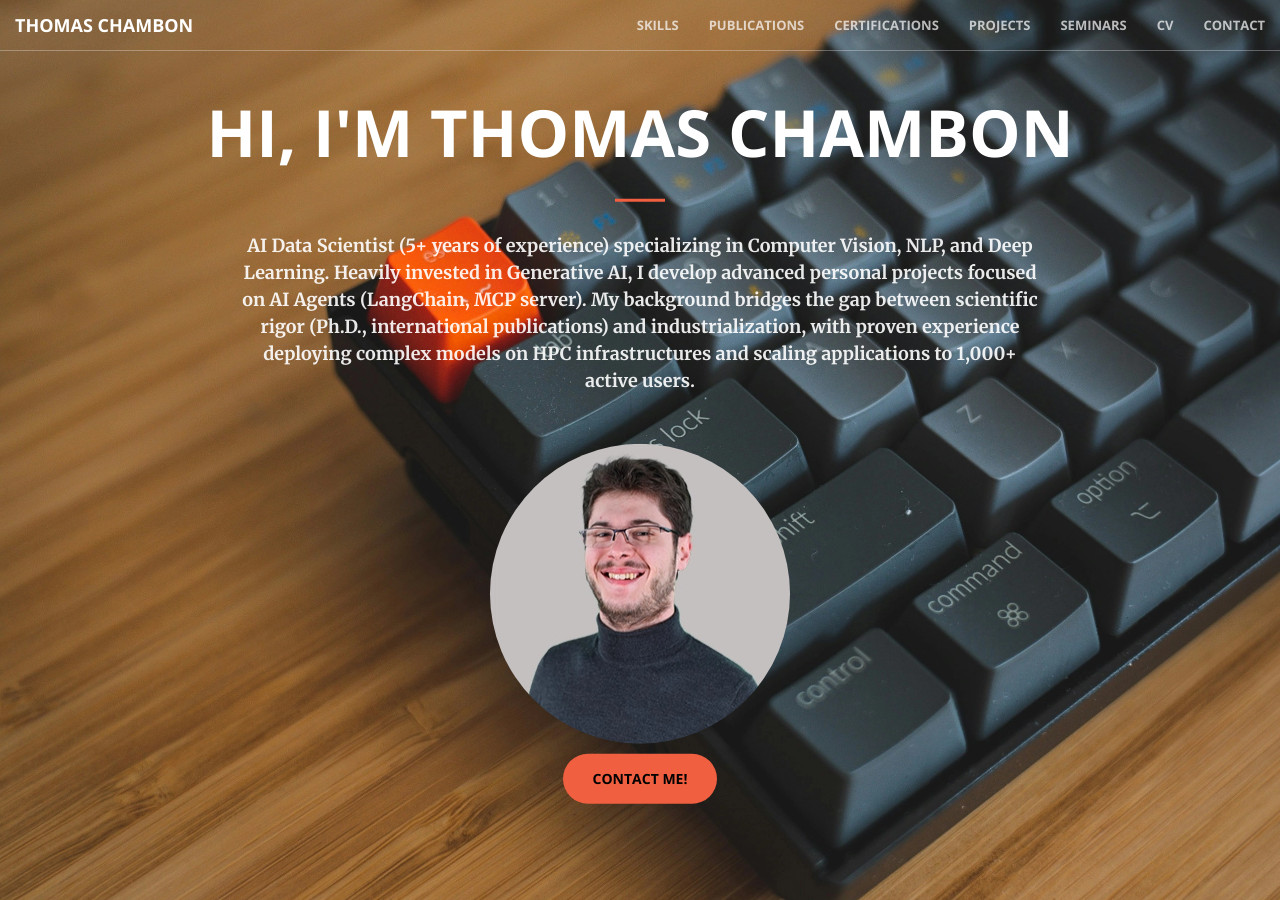
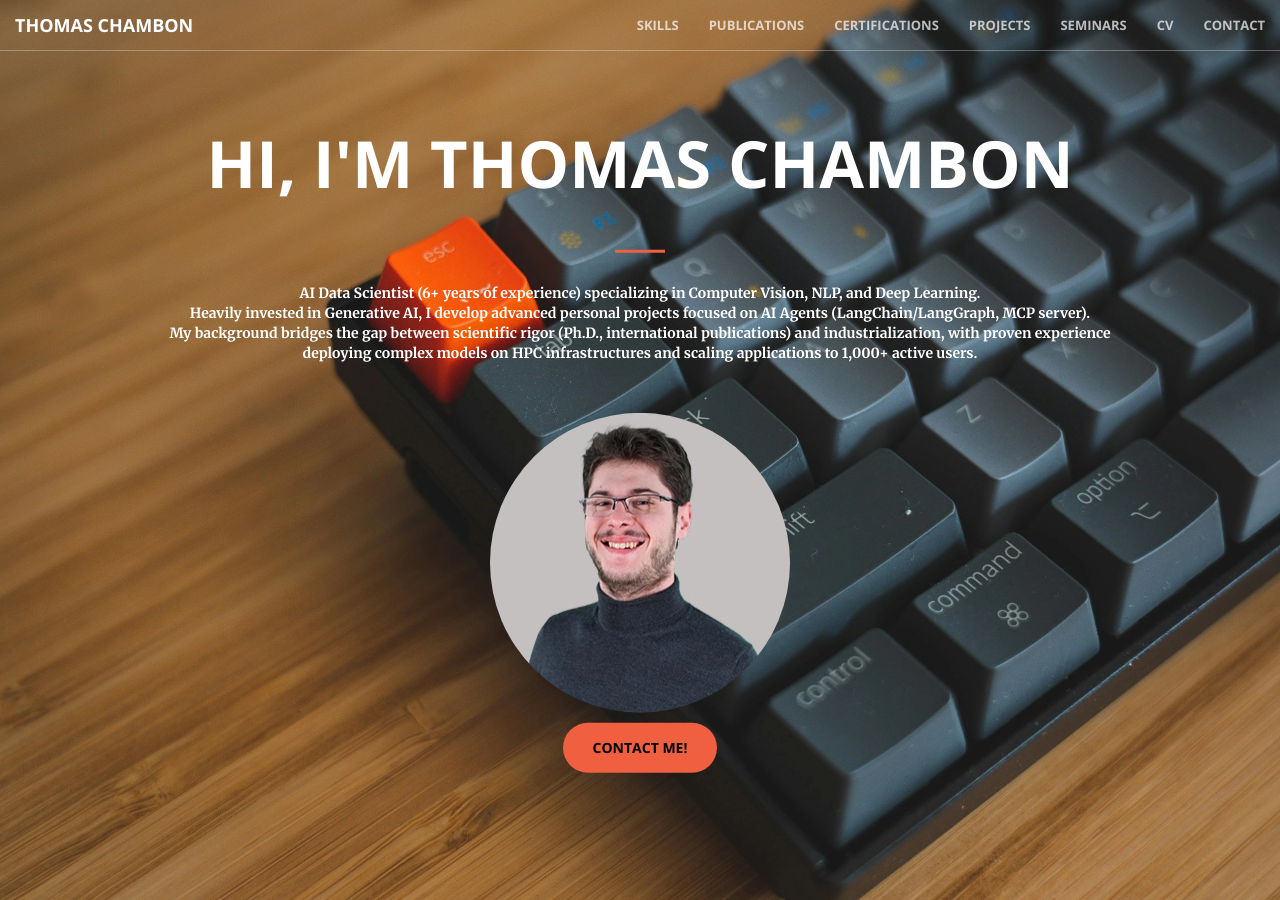
Before and after one commit to Thomas-Chambon/Thomas-Chambon.github.io, a Jekyll site: the page built from index.markdown, in a window 1280 px wide and 900 px high. Built offline with Jekyll 4.4.1, drawn with Linux system fonts in a browser that asks for light colours.

Commit message:
Update personal presentation

```diff
--- a/_includes/header.html
+++ b/_includes/header.html
@@ -2,14 +2,12 @@
     <div class="header-content">
         <div class="header-content-inner">
             <h1>Hi, I'm Thomas Chambon</h1>
+            <p>
             <hr>
-            <p>
             <strong>
-                AI Data Scientist (5+ years of experience) specializing in Computer Vision, NLP, and Deep Learning.
-                Heavily invested in Generative AI, I develop advanced personal projects focused on AI Agents
-                (LangChain, MCP server). My background bridges the gap between scientific rigor (Ph.D.,
-                international publications) and industrialization, with proven experience deploying complex models
-                on HPC infrastructures and scaling applications to 1,000+ active users.
+                AI Data Scientist (6+ years of experience) specializing in Computer Vision, NLP, and Deep Learning.<br/>
+                Heavily invested in Generative AI, I develop advanced personal projects focused on AI Agents (LangChain/LangGraph, MCP server).<br />
+                My background bridges the gap between scientific rigor (Ph.D., international publications) and industrialization, with proven experience deploying complex models on HPC infrastructures and scaling applications to 1,000+ active users.
             </strong>
             </p>
             <img class="img-circle" alt="Thomas Chambon" src="img/Thomas-Chambon.webp" style="margin-bottom: 10px;"/><br>
```
